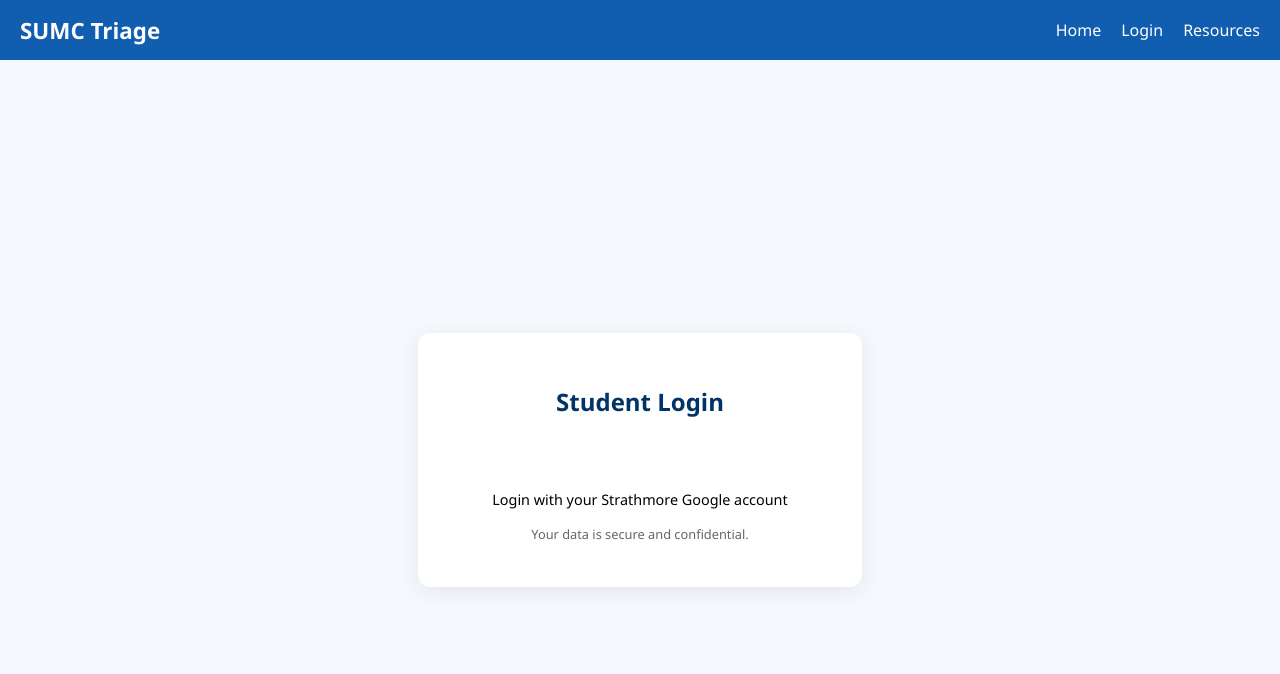
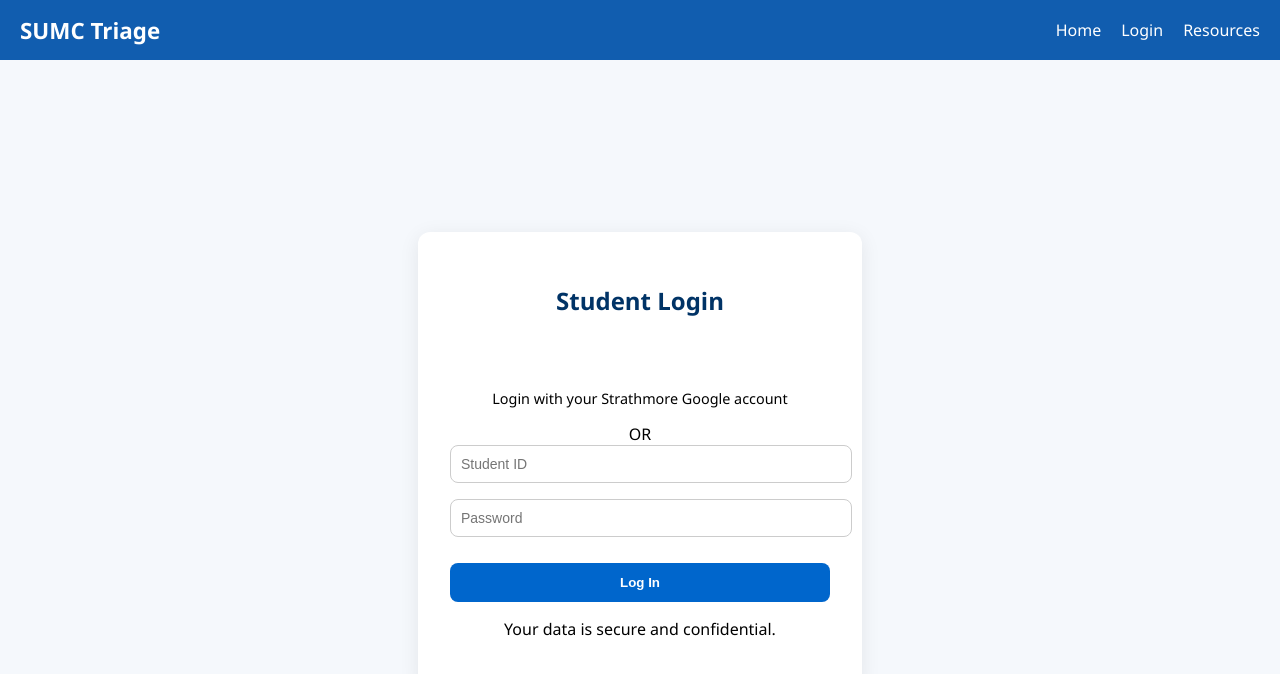
Before and after one commit to PattyMbua/mental-health-triage-system, a React (Create React App) app in the folder frontend/: page /login/student in a window 1280 px wide. Shown: the top 674 px of the page. Built offline with nearby package versions, Linux system fonts and the light colour scheme.

Commit message:
Update frontend components and pages

```diff
--- a/frontend/src/App.js
+++ b/frontend/src/App.js
@@ -16,8 +16,10 @@ import Signup from './pages/Signup';
 
 
 
+
+
 import Navbar from './components/navbars/Navbar';
-
+import DashboardNavbar from './components/navbars/DashboardNavbar';
 function AppWrapper() {
   const location = useLocation();
 
@@ -43,6 +45,8 @@ function AppWrapper() {
         <Route path="/login/mentor" element={<MentorLogin />} />
         <Route path="/login/psychologist" element={<PsychologistLogin />} />
         <Route path="/signUp" element={<Signup />} />
+        <Route path="/navbar" element={<Navbar />} />
+        <Route path="/dashboardNavbar" element={<DashboardNavbar />} />
       </Routes>
     </>
   );
--- a/frontend/src/pages/Home.css
+++ b/frontend/src/pages/Home.css
@@ -108,7 +108,7 @@ body {
 /* Responsive Adjustments */
 @media (max-width: 768px) {
   .hero {
-    padding: 40px 10px;
+    padding: 20px 10px;
   }
   .services {
     padding: 20px;
--- a/frontend/src/pages/Home.js
+++ b/frontend/src/pages/Home.js
@@ -8,7 +8,6 @@ const Home = () => {
       <header className="header">
         <nav className="nav">
           <Link to="/" className="nav-link">Home</Link>
-          <Link to="/login/student" className="nav-link">Take Assessment</Link>
           <Link to="/resources" className="nav-link">Resources</Link>
           <Link to="/faq" className="nav-link">FAQs</Link>
         </nav>
--- a/frontend/src/pages/Resources.js
+++ b/frontend/src/pages/Resources.js
@@ -1,7 +1,24 @@
-import React from 'react';
+import React, { useState, useEffect } from 'react';
+import axios from 'axios';
+import { FaExternalLinkAlt } from 'react-icons/fa'; // For the "Visit Site" icon
 import './Resources.css';
 
-const resources = [
+// Replace with your partner's IP and port
+const BACKEND_URL = 'http://127.0.0.1:8000'; //
+
+const Resources = () => {
+  const [resources, setResources] = useState([]);
+  const [loading, setLoading] = useState(true);
+  const [error, setError] = useState(null);
+
+  useEffect(() => {
+    const fetchResources = async () => {
+      try {
+        const response = await axios.get(`${BACKEND_URL}/api/resources/`);
+        setResources(response.data);
+      } catch (err) {
+        setError('Failed to load resources. Check backend connection.');
+        setResources([
           {
             title: "Mental Health Kenya",
             description: "Support and resources for mental health in Kenya.",
@@ -22,18 +39,28 @@ const resources = [
             description: "Free therapy content, crisis support and local therapists.",
             link: "https://www.opencounseling.com/"
           }
-];
+        ]); // Fallback to hardcoded data
+      } finally {
+        setLoading(false);
+      }
+    };
+    fetchResources();
+  }, []);
 
-const Resources = () => {
+  if (loading) return <div className="resources-page__loading">Loading resources...</div>;
+  if (error) return <div className="resources-page__error">{error}</div>;
+
   return (
     <div className="resources-page">
       <h2>Helpful Resources</h2>
       <div className="resource-list">
         {resources.map((r, index) => (
           <div className="resource-card" key={index}>
-            <h3>{r.title}</h3>
-            <p>{r.description}</p>
-            <a href={r.link} target="_blank" rel="noreferrer">Visit Site</a>
+            <h3 className="resource-card__title">{r.title}</h3>
+            <p className="resource-card__description">{r.description}</p>
+            <a href={r.link} target="_blank" rel="noreferrer" className="resource-card__link">
+              Visit Site <FaExternalLinkAlt className="resource-card__icon" />
+            </a>
           </div>
         ))}
       </div>
--- a/frontend/src/pages/StudentLogin.js
+++ b/frontend/src/pages/StudentLogin.js
@@ -3,10 +3,13 @@ import { GoogleLogin } from "@react-oauth/google";
 import axios from "axios";
 import "./Login.css";
 
-const BACKEND_URL = "http://localhost:8000";
+// Replace with your partner's IP and port (e.g., http://192.168.1.100:8000)
+const BACKEND_URL = "http://<partner_ip>:8000"; // Update with the actual IP
 
 const StudentLogin = () => {
   const [feedback, setFeedback] = useState("");
+  const [studentId, setStudentId] = useState("");
+  const [password, setPassword] = useState("");
 
   const handleGoogleSuccess = async (credentialResponse) => {
     try {
@@ -18,7 +21,6 @@ const StudentLogin = () => {
       if (response.data.success) {
         localStorage.setItem("authToken", response.data.token);
         localStorage.setItem("userRole", "student");
-
         setFeedback("✅ Google login successful!");
         window.location.href = "/DashboardStudent";
       } else {
@@ -35,6 +37,37 @@ const StudentLogin = () => {
     }
   };
 
+  const handleManualLogin = async (e) => {
+    e.preventDefault();
+    setFeedback("");
+
+    if (!studentId || !password) {
+      setFeedback("❌ Please enter both Student ID and Password.");
+      return;
+    }
+
+    try {
+      const response = await axios.post(`${BACKEND_URL}/api/login/`, {
+        studentId,
+        password,
+        role: "student",
+      });
+
+      if (response.data.success) {
+        localStorage.setItem("authToken", response.data.token);
+        localStorage.setItem("userRole", "student");
+        setFeedback("✅ Login successful!");
+        window.location.href = "/DashboardStudent";
+      } else {
+        setFeedback(`❌ Login failed: ${response.data.message || "Try again."}`);
+      }
+    } catch (error) {
+      setFeedback(
+        `❌ Login failed: ${error.response?.data?.message || error.message || "Network error."}`
+      );
+    }
+  };
+
   return (
     <div className="login-page">
       <div className="login-card">
@@ -47,11 +80,36 @@ const StudentLogin = () => {
           shape="pill"
           theme="outline"
         />
-        <p style={{ marginTop: "0.5rem", fontSize: "0.9rem" }}>
+        <p className="login__subtext" style={{ marginTop: "0.5rem", fontSize: "0.9rem" }}>
           Login with your Strathmore Google account
         </p>
-        {feedback && <p className="feedback">{feedback}</p>}
-        <p className="privacy-note">Your data is secure and confidential.</p>
+
+        <div className="login__separator">OR</div>
+
+        <form className="login__form" onSubmit={handleManualLogin}>
+          <input
+            type="text"
+            value={studentId}
+            onChange={(e) => setStudentId(e.target.value)}
+            placeholder="Student ID"
+            className="login__input"
+            required
+          />
+          <input
+            type="password"
+            value={password}
+            onChange={(e) => setPassword(e.target.value)}
+            placeholder="Password"
+            className="login__input"
+            required
+          />
+          <button type="submit" className="login__submit-btn">
+            Log In
+          </button>
+        </form>
+
+        {feedback && <p className="login__feedback">{feedback}</p>}
+        <p className="login__privacy-note">Your data is secure and confidential.</p>
       </div>
     </div>
   );
```
Also changed, not shown: frontend/package.json (+2 -7 lines). Lines whose indentation alone changed are shown as unchanged.
